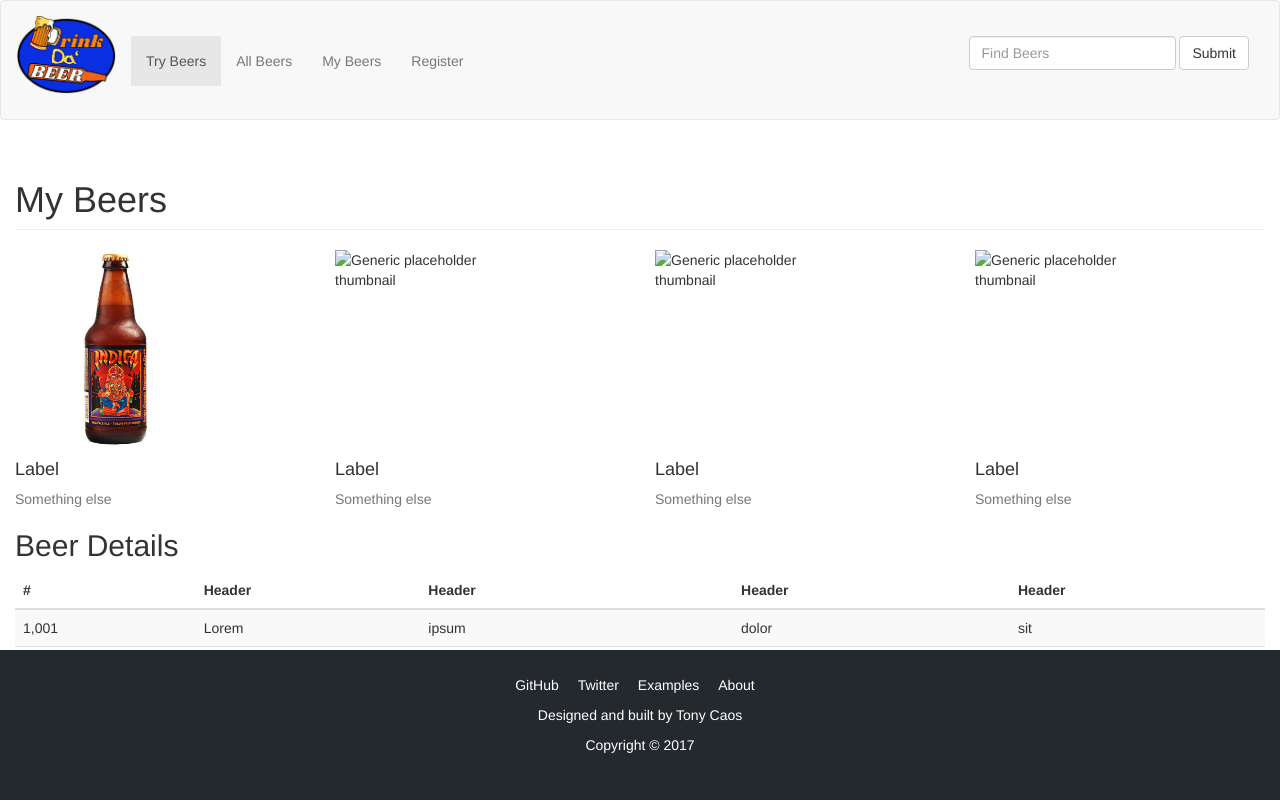
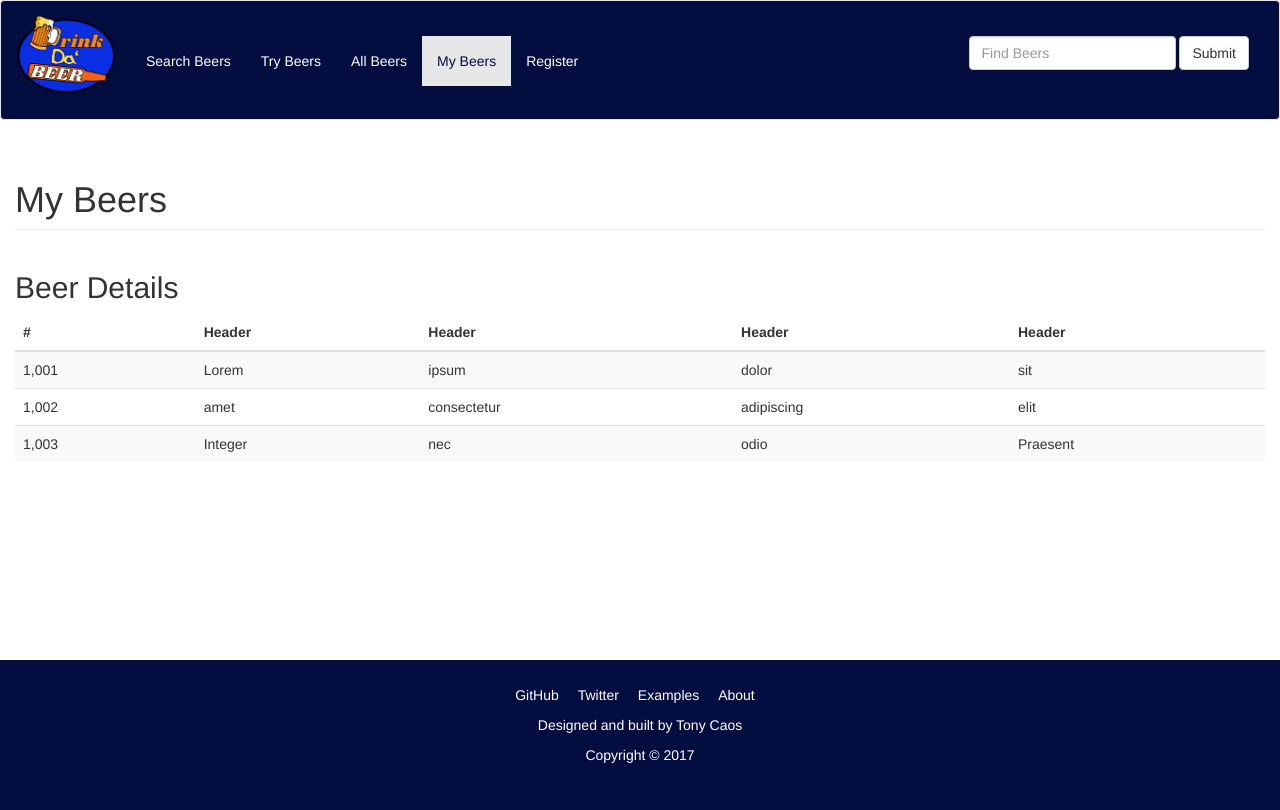
Before and after one commit to chigurh86/final-project, a PHP site: page /mybeers.html in a window 1280 px wide. Run offline with PHP 8.4, Linux system fonts and the light colour scheme.

Commit message:
styling//mybeers functions//database connected for gets

```diff
--- a/public/css/style.css
+++ b/public/css/style.css
@@ -6,9 +6,10 @@
   height: 100px;
 }
 .beerDiv{
-  width: 32.60%;
+  width: 33%;
   display: inline-block;
   padding: 25px;
+  margin-right: 3.87px;
 
 
 }
@@ -24,10 +25,19 @@
 }
 .navbar{
   height: 120px;
+  background-color: #030D40;
+  color: white;
 }
-
+ul li a {
+  color: white !important;
+}
+.active a {
+  color: #030D40 !important;
+}
 .theNav{
 margin-top: 35px;
+color: white !important;
+
 }
 .theSearch{
   margin-top: 35px;
@@ -41,11 +51,11 @@
   margin-bottom: 15px;
 }
 footer{
-  background-color: #24292E;
+  background-color: #030D40;
   padding: 25px;
   color: white;
-  position: absolute;
-  bottom: 0px;
+  /*position: absolute;*/
+  /*bottom: 0px;*/
   width: 100%;
   height: 150px;
   text-align: center;
@@ -60,3 +70,31 @@
 footer ul {
   margin-left:-35px;
 }
+.jumbotron{
+  background-color: #E7E7E7;
+  color: black;
+}
+.push{
+  display: block;
+}
+.container-fluid{
+  min-height: 65vh;
+}
+.displayDiv{
+  margin: 0 auto;
+}
+.blurbCaption{
+  margin: 0 auto;
+}
+.nolink{
+  background-color: #030D40;
+  color: white;
+  text-decoration: none !important;
+
+}
+.nolink h1 a{
+  text-decoration: none;
+}
+h4{
+  padding-bottom: 0px !important;
+}
--- a/public/index.html
+++ b/public/index.html
@@ -6,7 +6,8 @@
     <link rel="stylesheet" href="/css/style.css">
   </head>
   <body>
-    <a href="next.html"><div class="container-fluid">
+    <a class="nolink" href="next.html">
+      <div class="container-fluid nolink">
         <div class="row">
           <div class="col-lg-6 center">
               <img src="images/DrinkdaBeer.png" alt="" width="50%">
--- a/public/javascript/ajax.js
+++ b/public/javascript/ajax.js
@@ -1,12 +1,9 @@
 // post from DOM
 $(document).ready(function() {
     $('#beer_search').on('click', function() {
-      alert("Got to beer search");
         event.preventDefault();
-
         var clientId = "&client_id=43D9E7E6E3B9C50C285014E7BE74DDCBE021FA00";
         var clientSecret = "&client_secret=E2DFC619E166E32349A9C8E784395C5702BEDCBB";
-
         var query = "q="
         var url = "https://api.untappd.com/v4/";
         var searchBeer = "search/beer?";
--- /dev/null
+++ b/public/javascript/mybeers.js
@@ -0,0 +1,12 @@
+$.get("/api/userdata", function(response) {
+  var profileImage = $("<img  width='200' height='200' class='img-responsive img-circle'>");
+  var blurbCaption = $("<div>")
+  var profileDiv = $("<div productHolder thumbnail hero-feature>")
+  profileImage.attr("src", response[0].image);
+  profileImage.attr("alt", response[0].username);
+  var name = response[0].username;
+  blurbCaption.append("<h3>" + name + "</h3>");
+  blurbCaption.append(profileImage);
+  $('.displayDiv').append(blurbCaption);
+
+});
--- a/public/mybeers.html
+++ b/public/mybeers.html
@@ -2,7 +2,6 @@
 <html lang="en">
 
 <head>
-    <link rel="icon" type="image/png" href="/images/logo.png">
     <meta charset="utf-8">
     <meta http-equiv="X-UA-Compatible" content="IE=edge">
     <meta name="viewport" content="width=device-width, initial-scale=1">
@@ -34,9 +33,10 @@
       <!-- Collect the nav links, forms, and other content for toggling -->
       <div class="collapse navbar-collapse" id="bs-example-navbar-collapse-1">
         <ul class="nav navbar-nav moveDown  theNav">
-          <li class="active"><a href="trybeers.html">Try Beers <span class="sr-only">(current)</span></a></li>
+          <li><a href="next.html">Search Beers</a></li>
+          <li><a href="trybeers.html">Try Beers <span class="sr-only">(current)</span></a></li>
           <li><a href="allbeers.html">All Beers</a></li>
-          <li><a href="mybeers.html">My Beers</a></li>
+          <li class="active"><a href="mybeers.html">My Beers</a></li>
           <li><a href="register.html">Register</a></li>
         </ul>
         <form class="navbar-form navbar-right moveDown absolute theSearch">
@@ -55,24 +55,10 @@
 
           <div class="row placeholders">
             <div class="col-xs-6 col-sm-3 placeholder">
-              <img src="images/coolbeer.jpg" width="200" height="200" class="img-responsive" alt="Generic placeholder thumbnail">
-              <h4>Label</h4>
-              <span class="text-muted">Something else</span>
-            </div>
-            <div class="col-xs-6 col-sm-3 placeholder">
-              <img src="" width="200" height="200" class="img-responsive" alt="Generic placeholder thumbnail">
-              <h4>Label</h4>
-              <span class="text-muted">Something else</span>
-            </div>
-            <div class="col-xs-6 col-sm-3 placeholder">
-              <img src="" width="200" height="200" class="img-responsive" alt="Generic placeholder thumbnail">
-              <h4>Label</h4>
-              <span class="text-muted">Something else</span>
-            </div>
-            <div class="col-xs-6 col-sm-3 placeholder">
-              <img src="" width="200" height="200" class="img-responsive" alt="Generic placeholder thumbnail">
-              <h4>Label</h4>
-              <span class="text-muted">Something else</span>
+              <div class="displayDiv">
+              </div>
+              <div class="blurbCaption">
+              </div>
             </div>
           </div>
 
@@ -116,21 +102,22 @@
           </div>
         </div>
   </div>
+
 </div>
+<div class="push"></div>
 <footer class="bs-docs-footer">
     <div class="container">
       <ul class="bs-docs-footer-links">
         <li><a href="https://github.com/chigurh86">GitHub</a></li>
         <li><a href="https://twitter.com/caos_creative">Twitter</a></li>
-        <li><a href="../getting-started/#examples">Examples</a></li>
-        <li><a href="../about/">About</a></li>
+        <li><a href="https://obscure-forest-75107.herokuapp.com/index.html">Examples</a></li>
+        <li><a href="https://obscure-forest-75107.herokuapp.com/index.html">About</a></li>
       </ul>
       <p>Designed and built by<a href="https://obscure-forest-75107.herokuapp.com/index.html" target="_blank"> Tony Caos</a></p>
       <p>Copyright &copy; 2017</p>
-
     </div>
 </footer>
 <script type="text/javascript" src="https://code.jquery.com/jquery-2.2.0.js"></script>
 <script src="https://maxcdn.bootstrapcdn.com/bootstrap/3.3.7/js/bootstrap.min.js" integrity="sha384-Tc5IQib027qvyjSMfHjOMaLkfuWVxZxUPnCJA7l2mCWNIpG9mGCD8wGNIcPD7Txa" crossorigin="anonymous"></script>
-<script type="text/javascript" src="/javascript/products.js"></script>
+<script type="text/javascript" src="/javascript/mybeers.js"></script>
 </body>
--- a/server.js
+++ b/server.js
@@ -21,7 +21,7 @@
 // } else {
 var connection = mysql.createConnection({
         host: "localhost",
-        port: 3000,
+        port: 3306,
         user: "root",
         password: "",
         database: "drinkdabeer_db"
@@ -33,11 +33,11 @@
 
 connection.connect(function(err) {
     if (err) {
-        console.error("error connecting: " + err.stack);
+        console.error("Tony you had connecting: " + err.stack);
         return;
     }
 
-    console.log("connected as id " + connection.threadId);
+    console.log("Tony you connected as id " + connection.threadId);
 
 });
 // ======================================================== //
```
Also changed, not shown: public/allbeers.html (+7 -6 lines), public/next.html (+9 -8 lines), public/register.html (+7 -7 lines), public/trybeers.html (+3 -5 lines), routing/routes.js (+3 -4 lines), public/javascript/allbeers.js (added). Lines whose indentation alone changed are shown as unchanged.
